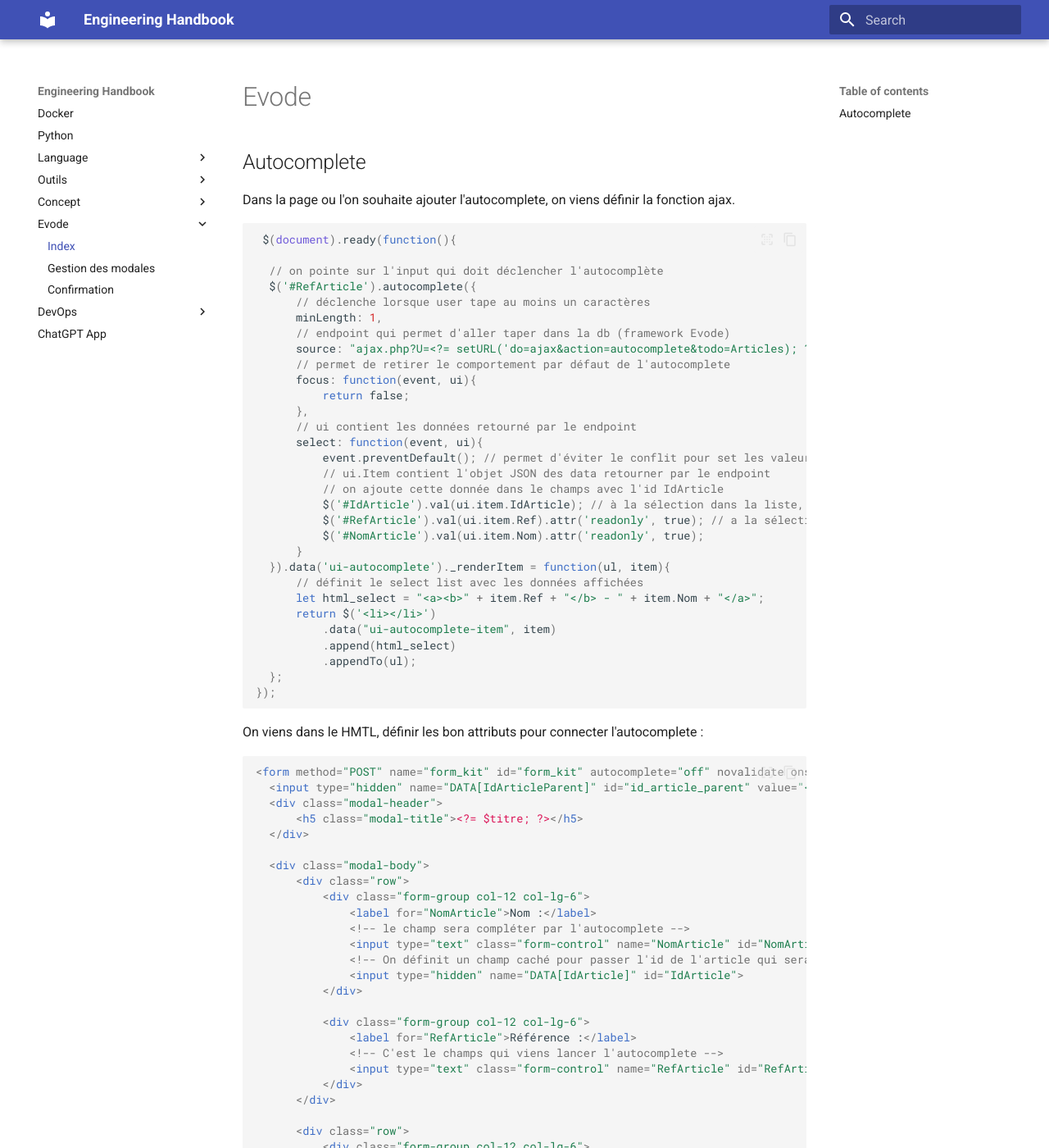
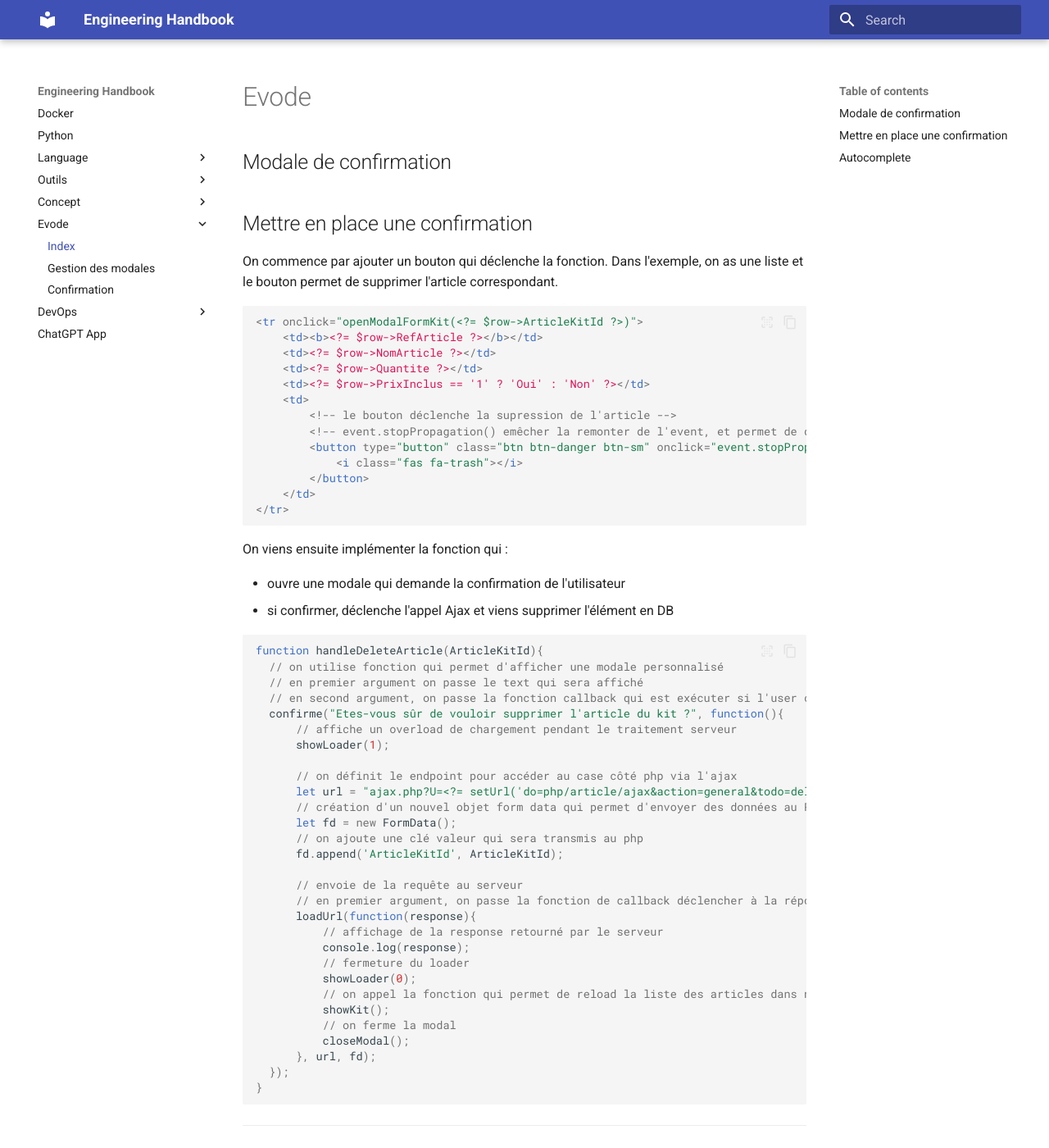
Before and after one commit to GuillemotClement/engineering-handbook, an MkDocs documentation site: the page built from docs/evode/index.md, in a window 1280 px wide and 1400 px high. Shown: the whole window at 82% size. Built offline with MkDocs 1.6.1 and Material for MkDocs 9.7.7, drawn with Linux system fonts in a browser that asks for light colours; some of the changed text lies outside the part shown.

Commit message:
feat: evode - modale de confirmation

````diff
--- a/docs/evode/index.md
+++ b/docs/evode/index.md
@@ -1,4 +1,64 @@
 # Evode
+
+## Modale de confirmation
+
+## Mettre en place une confirmation
+
+On commence par ajouter un bouton qui déclenche la fonction. Dans l'exemple, on as une liste et le bouton permet de supprimer l'article correspondant.
+```html
+<tr onclick="openModalFormKit(<?= $row->ArticleKitId ?>)">
+    <td><b><?= $row->RefArticle ?></b></td>
+    <td><?= $row->NomArticle ?></td>
+    <td><?= $row->Quantite ?></td>
+    <td><?= $row->PrixInclus == '1' ? 'Oui' : 'Non' ?></td>
+    <td>
+        <!-- le bouton déclenche la supression de l'article -->
+        <!-- event.stopPropagation() emêcher la remonter de l'event, et permet de déclencher l'action sans déclencher l'ouverture de la modale sur l'élément parent -->
+        <button type="button" class="btn btn-danger btn-sm" onclick="event.stopPropagation(); handleDeleteArticle(<?= $row->ArticleKitId ?>)">
+            <i class="fas fa-trash"></i>
+        </button>
+    </td>
+</tr>
+```
+
+On viens ensuite implémenter la fonction qui :
+
+- ouvre une modale qui demande la confirmation de l'utilisateur
+- si confirmer, déclenche l'appel Ajax et viens supprimer l'élément en DB
+
+```js
+function handleDeleteArticle(ArticleKitId){
+  // on utilise fonction qui permet d'afficher une modale personnalisé
+  // en premier argument on passe le text qui sera affiché
+  // en second argument, on passe la fonction callback qui est exécuter si l'user confirme
+  confirme("Etes-vous sûr de vouloir supprimer l'article du kit ?", function(){
+      // affiche un overload de chargement pendant le traitement serveur
+      showLoader(1);
+
+      // on définit le endpoint pour accéder au case côté php via l'ajax
+      let url = "ajax.php?U=<?= setUrl('do=php/article/ajax&action=general&todo=deleteArticleKit') ?>";
+      // création d'un nouvel objet form data qui permet d'envoyer des données au PHP
+      let fd = new FormData();
+      // on ajoute une clé valeur qui sera transmis au php
+      fd.append('ArticleKitId', ArticleKitId);
+
+      // envoie de la requête au serveur
+      // en premier argument, on passe la fonction de callback déclencher à la réponse du serveur
+      loadUrl(function(response){
+          // affichage de la response retourné par le serveur
+          console.log(response);
+          // fermeture du loader
+          showLoader(0);
+          // on appel la fonction qui permet de reload la liste des articles dans notre exemple
+          showKit();
+          // on ferme la modal
+          closeModal();
+      }, url, fd);
+  });
+}
+```
+
+---
 
 ## Autocomplete
 
@@ -12,7 +72,7 @@ Dans la page ou l'on souhaite ajouter l'autocomplete, on viens définir la fonct
       // déclenche lorsque user tape au moins un caractères
       minLength: 1,
       // endpoint qui permet d'aller taper dans la db (framework Evode)
-      source: "ajax.php?U=<?= setURL('do=ajax&action=autocomplete&todo=Articles); ?>",
+      source: "ajax.php?U=<?= setURL('do=ajax&action=autocomplete&todo=Articles'); ?>",
       // permet de retirer le comportement par défaut de l'autocomplete
       focus: function(event, ui){
           return false;
````
